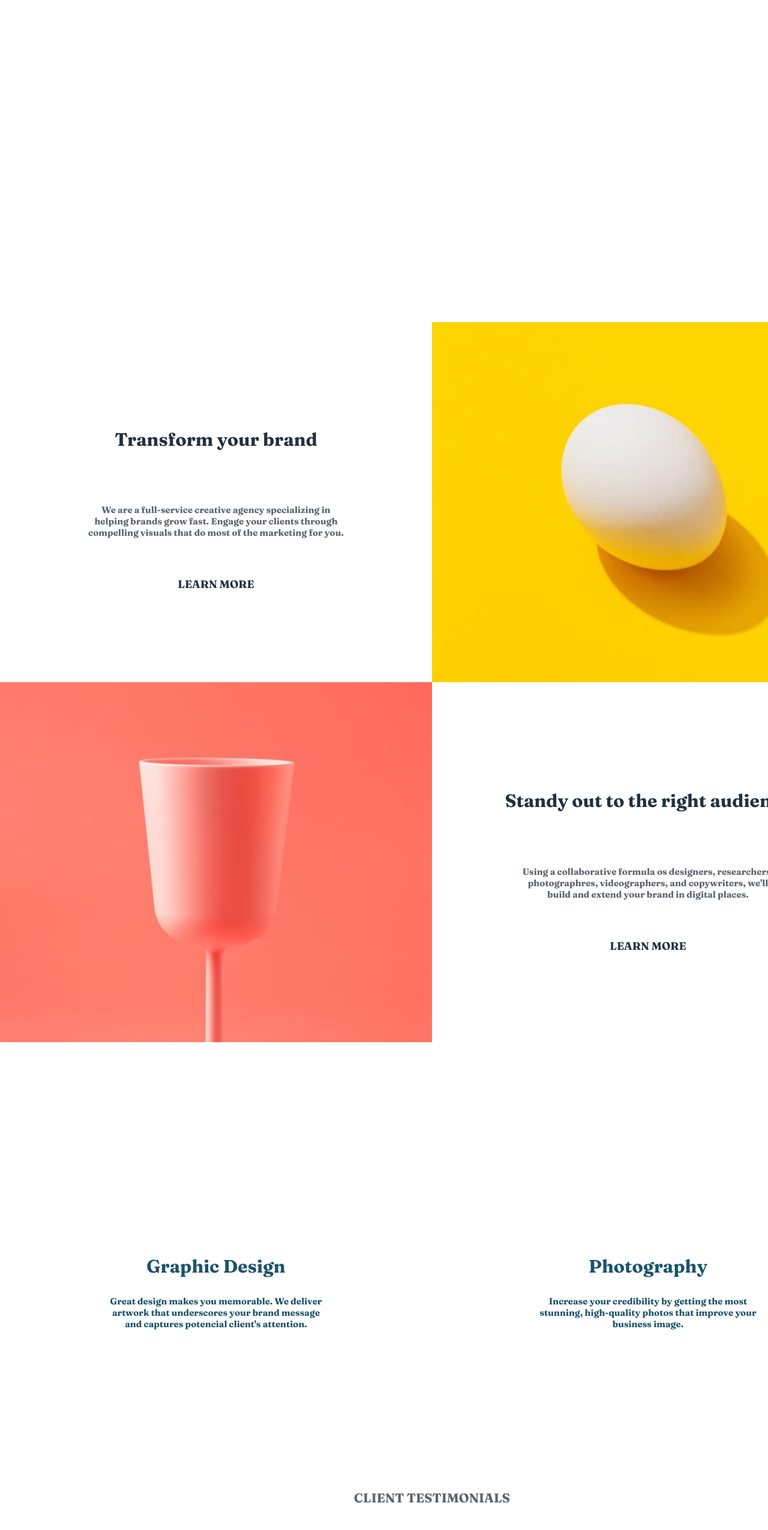
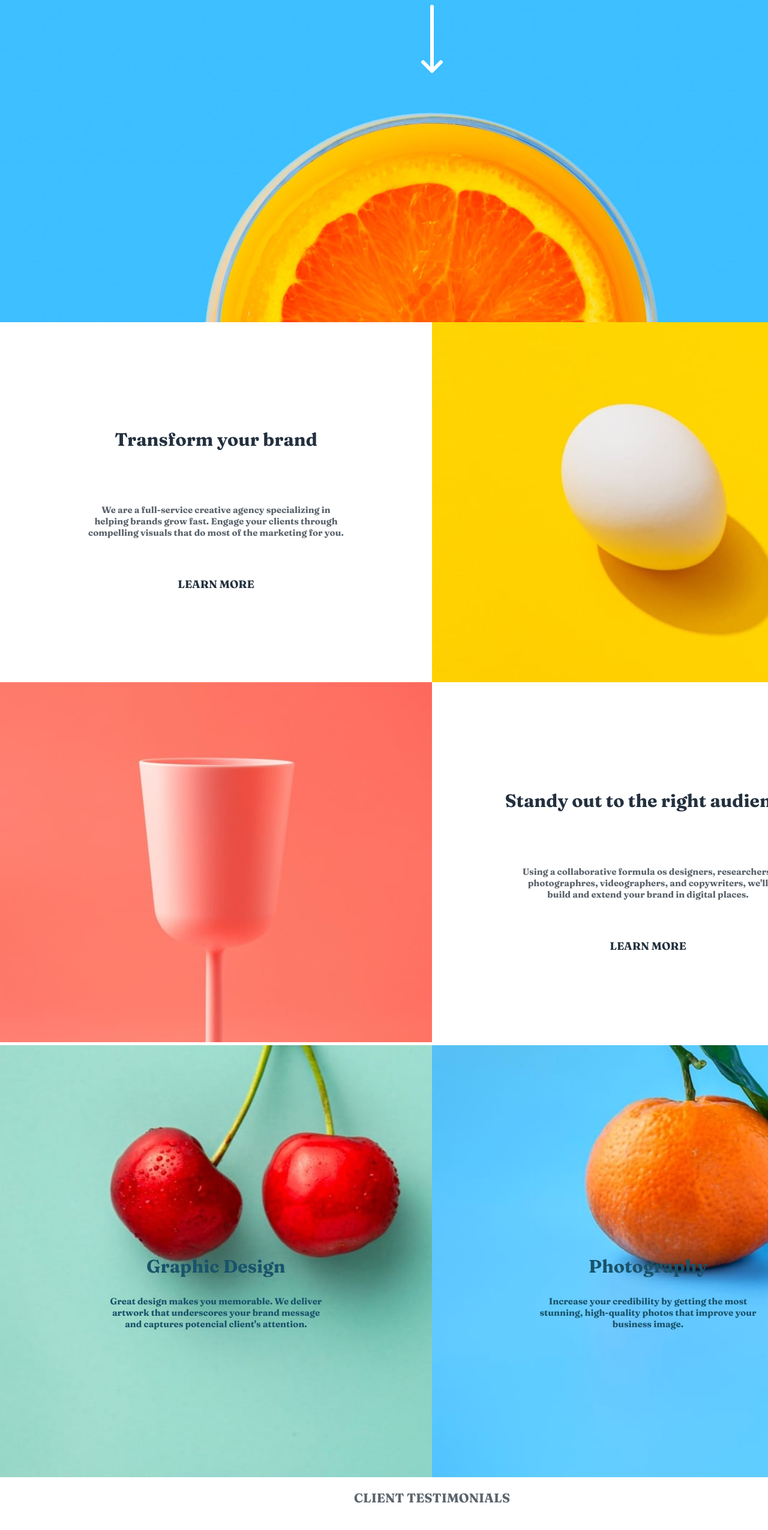
Before and after one commit to Douglaslima93/Agencia-Sunnyside, a plain HTML site: page index.html in a window 1280 px wide. Shown: the part 181-2731 px from the top of the page at 60% size. Drawn offline with Linux system fonts and the light colour scheme.

Commit message:
Projeto finalizado

```diff
--- a/assets/css/estilo.css
+++ b/assets/css/estilo.css
@@ -16,7 +16,7 @@ body {
 .header {
     width: 100%;
     height: 90vh;
-    background-image: url('../assets/img/desktop/image-header.jpg');
+    background-image: url('../img/desktop/image-header.jpg');
     background-size: contain;
     background-position: center;
     margin-top: -20px;
@@ -82,6 +82,7 @@ body {
     text-align: center;
     color: hsl(212, 27%, 19%);
     cursor: pointer;
+    box-sizing: border-box;
 
 }
 
@@ -104,14 +105,14 @@ body {
 
 
 .imgcereja {
-    background-image: url(../assets/img/desktop/image-graphic-design.jpg);
+    background-image: url('../img/desktop/image-graphic-design.jpg');
     background-size: cover;
     background-repeat: no-repeat;
     width: 50%;
 }
 
 .imgmechirica {
-    background-image: url(../assets/img/desktop/image-photography.jpg);
+    background-image: url('../img/desktop/image-photography.jpg');
     background-size: cover;
     background-repeat: no-repeat;
     width: 50%;
--- a/assets/script/script.js
+++ b/assets/script/script.js
@@ -26,6 +26,7 @@ function entrar1(){
     learn1.style.borderBottomWidth = '10px'
     learn1.style.marginLeft = '200px'
     learn1.style.marginRight = '200px'
+    learn1.style.boxSizing = 'border-box'
 
 }
 
@@ -43,6 +44,7 @@ function entrar2(){
     learn2.style.borderBottomWidth = '10px'
     learn2.style.marginLeft = '200px'
     learn2.style.marginRight = '200px'
+    learn2.style.boxSizing = 'border-box'
 }
 
 function saiu2 () {
```
